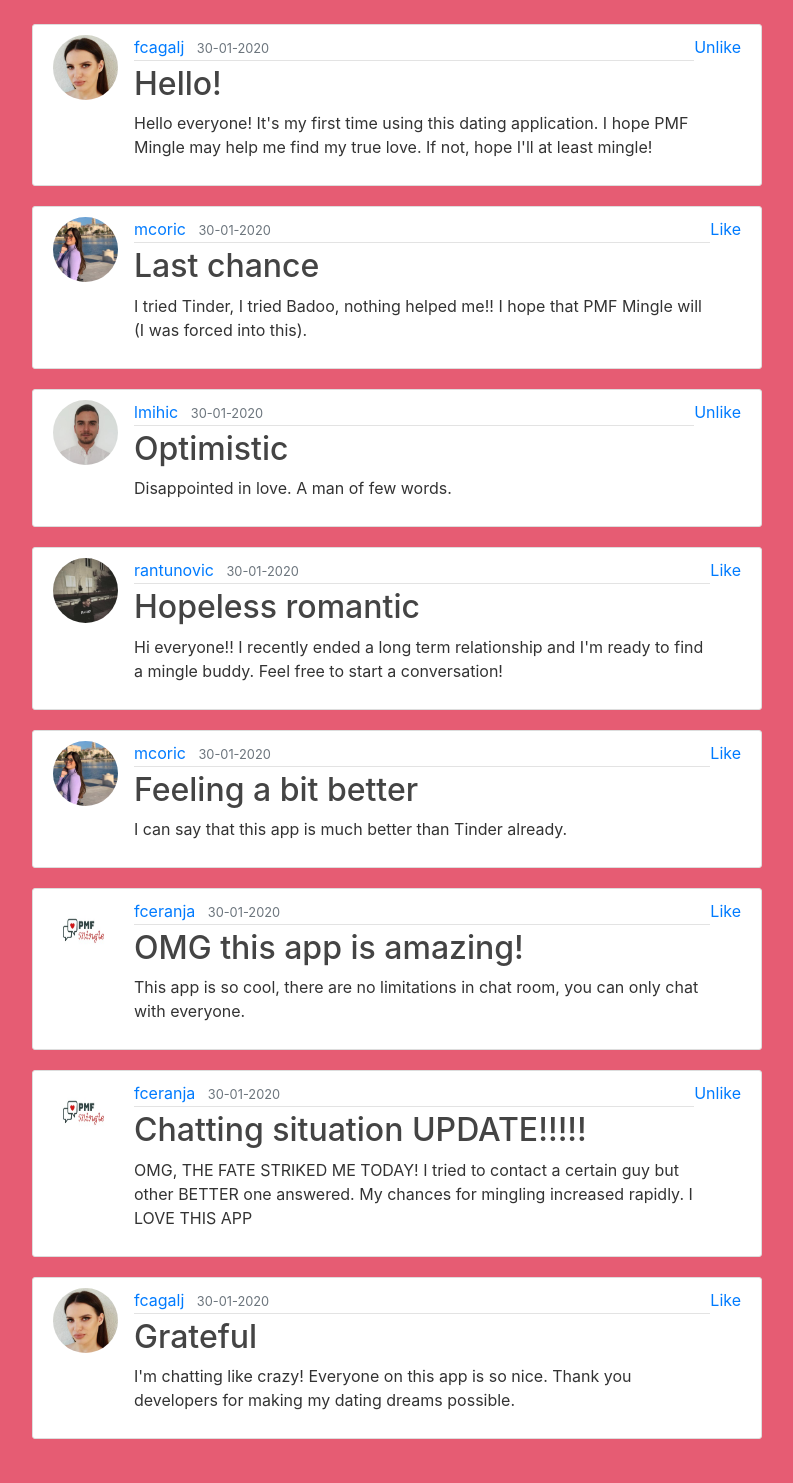
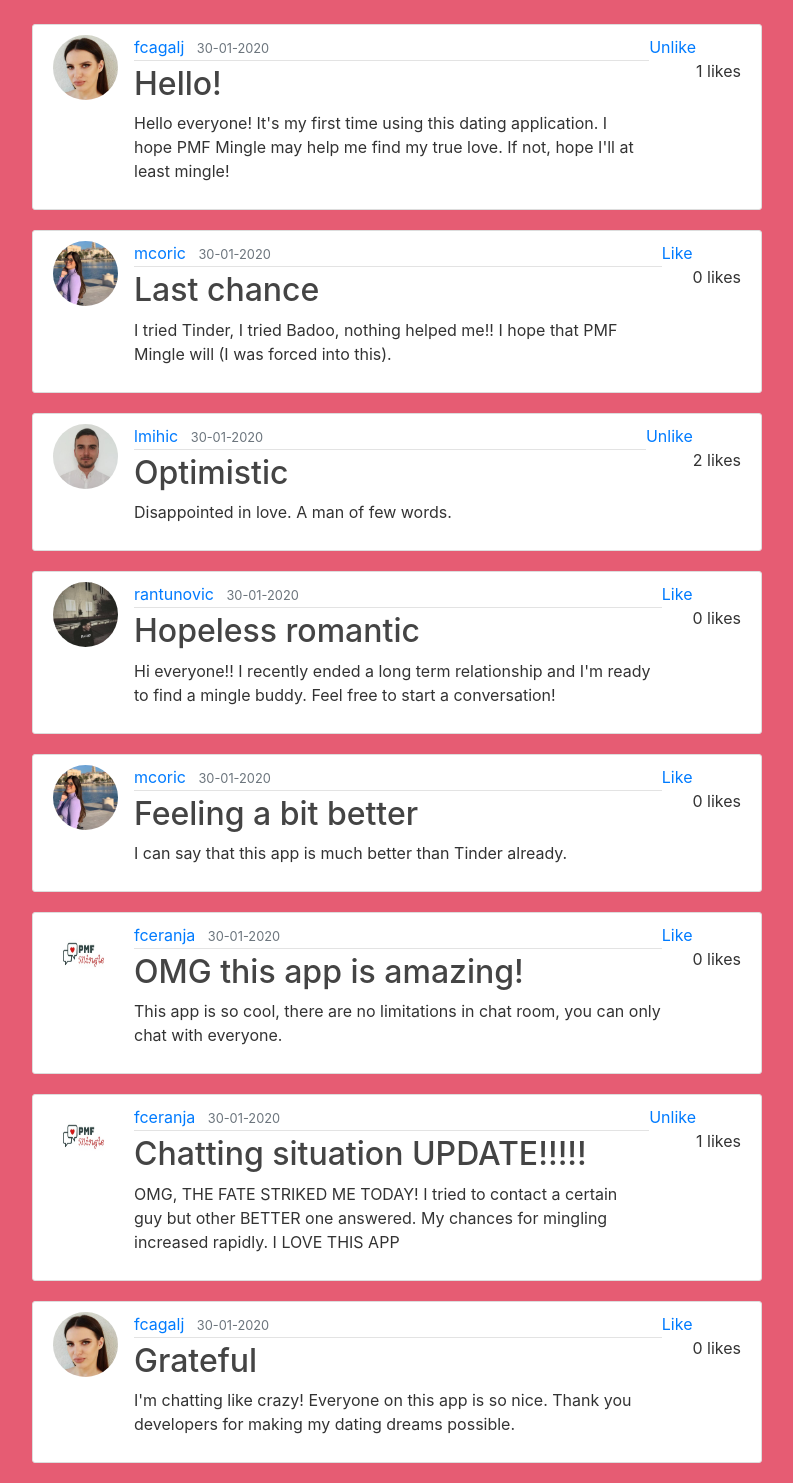
Before and after one commit to cagaljfilipa/PMF-Mingle, a Flask app: page /home in a window 1280 px wide. Shown: the part 56-1539 px from the top of the page, without its empty margins (53-846 px from the left). Before the commit the page ends 1495 px from the top, so only its background shows below. Run offline with Flask 2, Linux system fonts and the light colour scheme; a user stored in the database is signed in; data comes from the database, SQL or seed files in the repository; both versions use the stored data as it was after the commit; some libraries are stand-ins or nearby versions.

Commit message:
likes added

```diff
--- a/datingapp/templates/home.html
+++ b/datingapp/templates/home.html
@@ -79,6 +79,8 @@
           {% else %}
           <a href="{{ url_for('like_action', post_id=post.id, action='like') }}">Like</a>
           {% endif %}
+          <br>
+          {{ post.likes.count() }} likes
       </article>
       {% endif %}
     {% endif %}
@@ -99,6 +101,8 @@
             {% else %}
             <a href="{{ url_for('like_action', post_id=post.id, action='like') }}">Like</a>
             {% endif %}
+            <br>
+            {{ post.likes.count() }} likes
           </article>
         {% endif %}
     {% endif %}
@@ -119,6 +123,8 @@
             {% else %}
             <a href="{{ url_for('like_action', post_id=post.id, action='like') }}">Like</a>
             {% endif %}
+            <br>
+            {{ post.likes.count() }} likes
           </article>
         {% endif %}
     {% endif %}
```
Also changed, not shown: datingapp/site.db.
